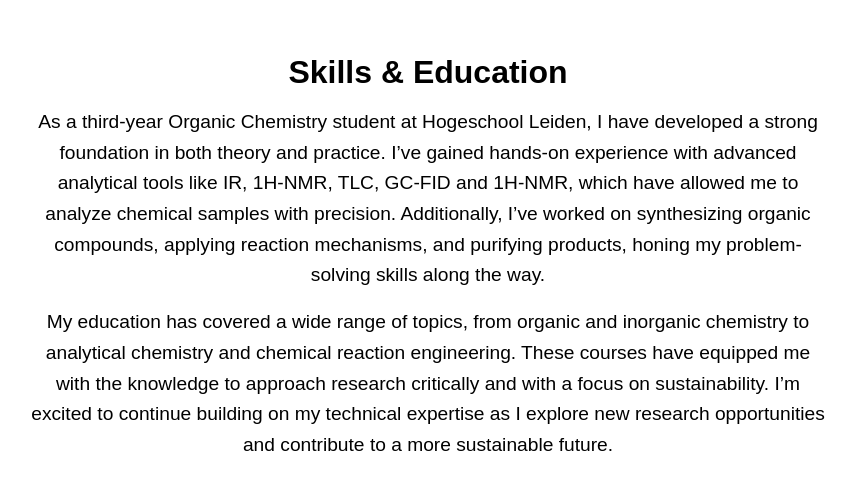
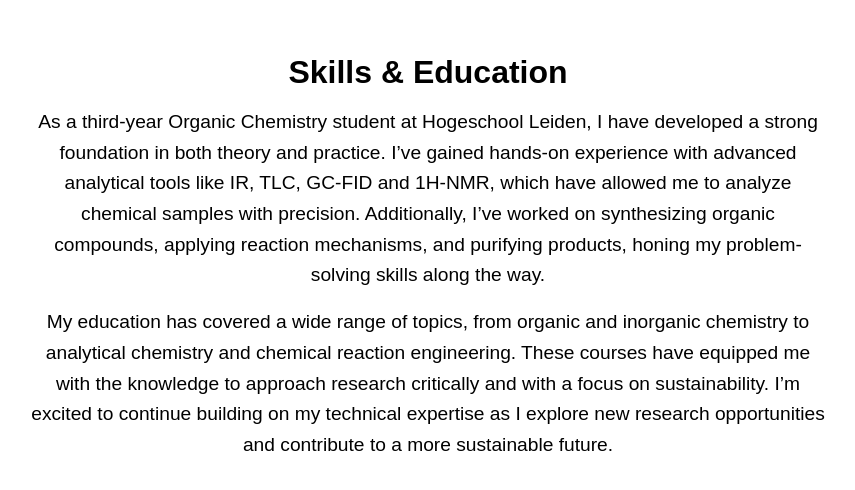
Before and after one commit to Pep-ton/pep-ton.github.io, a plain HTML site: page index.html in a window 1280 px wide. Shown: the part 1832-2322 px from the top of the page, without its empty margins (244-1099 px from the left). Drawn offline with Linux system fonts and the light colour scheme.

Commit message:
double 1H-NMR in text fixed

```diff
--- a/index.html
+++ b/index.html
@@ -49,7 +49,7 @@
     <div class="content">
       <h2>Skills & Education</h2>
       <p>
-        As a third-year Organic Chemistry student at Hogeschool Leiden, I have developed a strong foundation in both theory and practice. I’ve gained hands-on experience with advanced analytical tools like IR, 1H-NMR, TLC, GC-FID and 1H-NMR, which have allowed me to analyze chemical samples with precision. Additionally, I’ve worked on synthesizing organic compounds, applying reaction mechanisms, and purifying products, honing my problem-solving skills along the way.
+        As a third-year Organic Chemistry student at Hogeschool Leiden, I have developed a strong foundation in both theory and practice. I’ve gained hands-on experience with advanced analytical tools like IR, TLC, GC-FID and 1H-NMR, which have allowed me to analyze chemical samples with precision. Additionally, I’ve worked on synthesizing organic compounds, applying reaction mechanisms, and purifying products, honing my problem-solving skills along the way.
       </p>
       <p>
         My education has covered a wide range of topics, from organic and inorganic chemistry to analytical chemistry and chemical reaction engineering. These courses have equipped me with the knowledge to approach research critically and with a focus on sustainability. I’m excited to continue building on my technical expertise as I explore new research opportunities and contribute to a more sustainable future.
```
